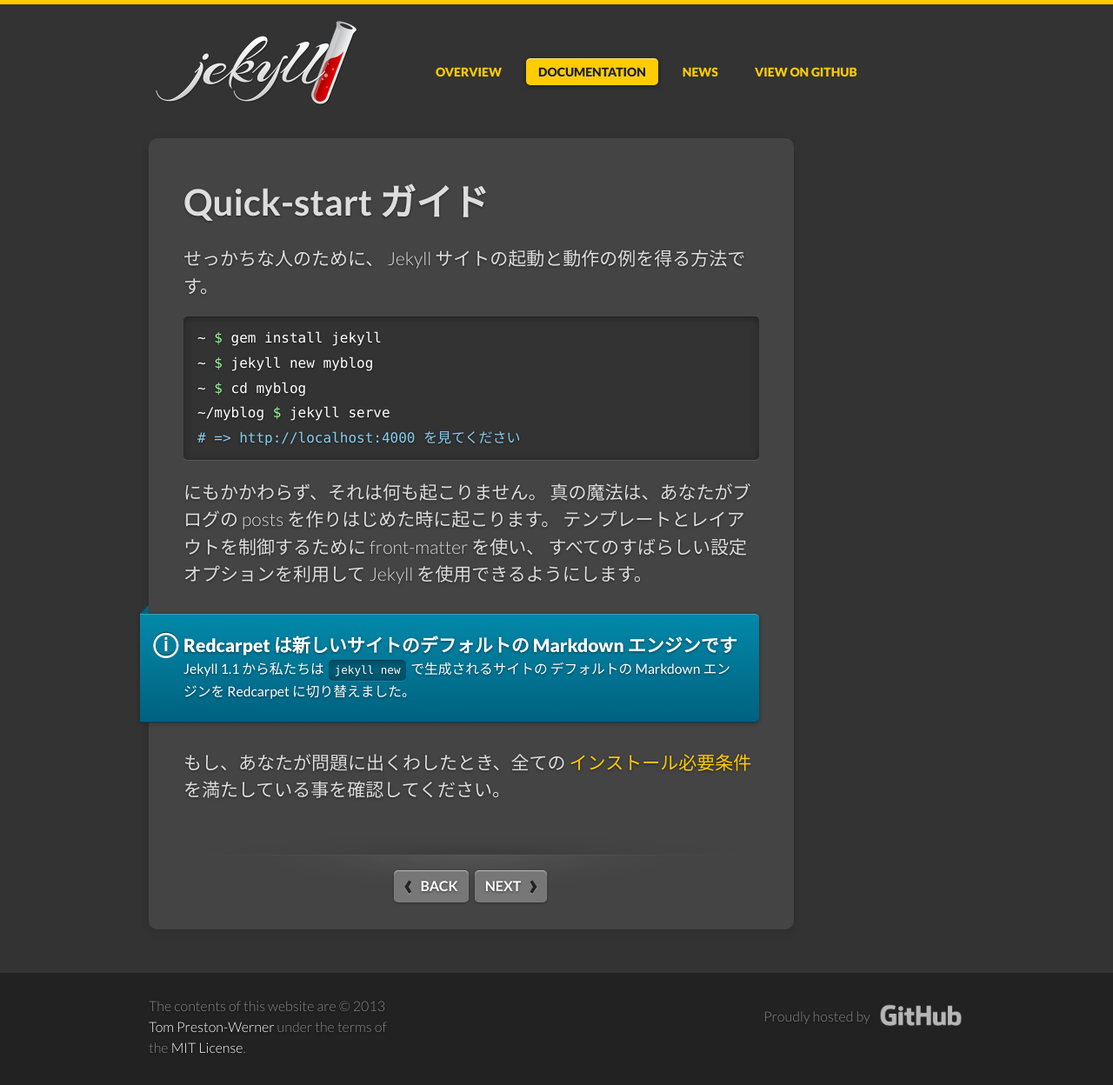
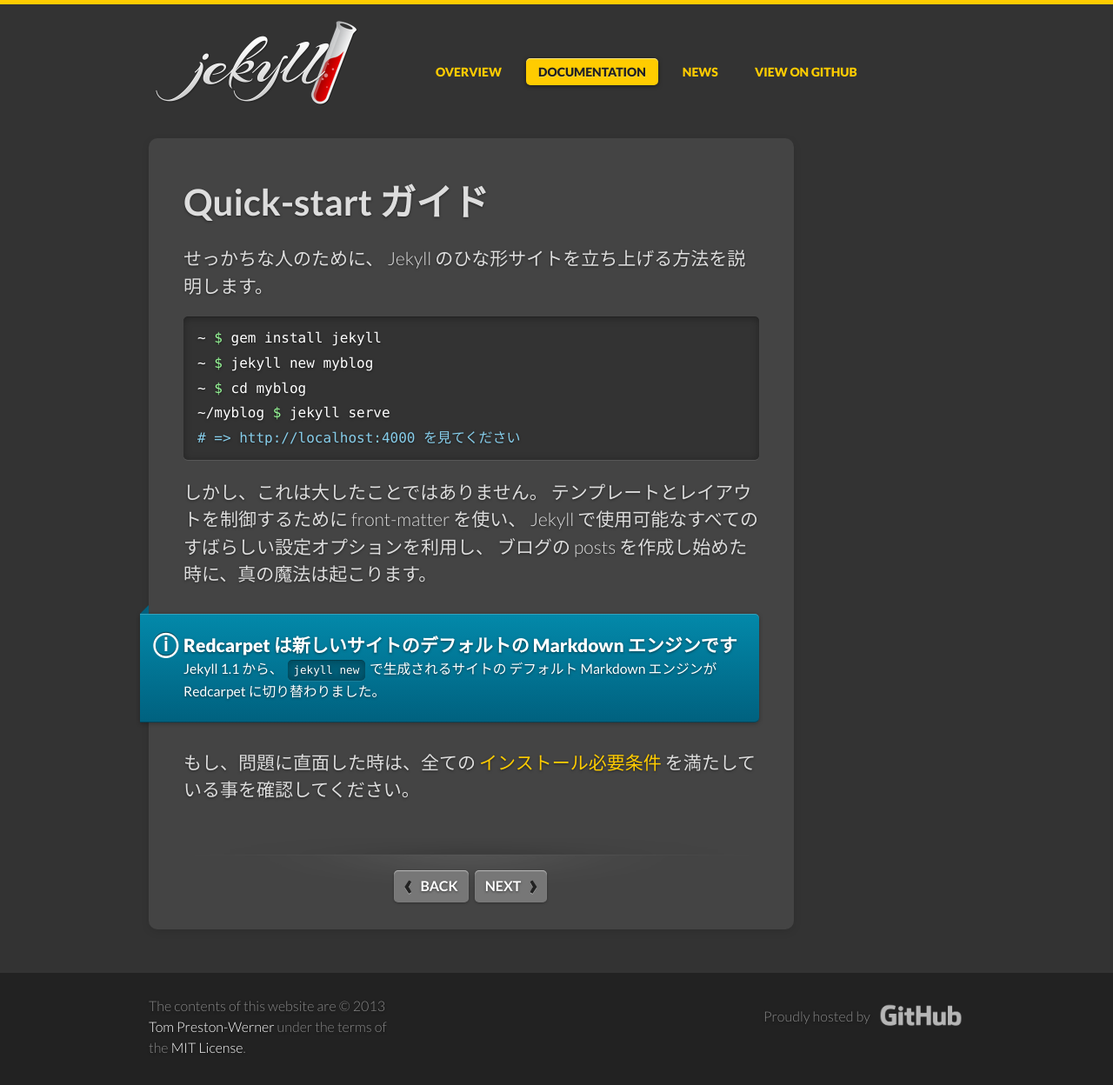
Before and after one commit to jekyllrb-ja/jekyllrb-ja.github.io, a Jekyll site: the page built from docs/quickstart.md, in a window 1280 px wide. Shown: the whole page at 87% size. Built offline with Jekyll 4.4.1, drawn with Linux system fonts in a browser that asks for light colours; nearby versions of some CDN libraries; some web fonts are replaced; comment, search, counter and statistics services are not loaded.

Commit message:
review quickstart

```diff
--- a/docs/quickstart.md
+++ b/docs/quickstart.md
@@ -16,7 +16,7 @@
 ---
 -->
 
-せっかちな人のために、 Jekyll サイトの起動と動作の例を得る方法です。
+せっかちな人のために、 Jekyll のひな形サイトを立ち上げる方法を説明します。
 
 <!--original
 For the impatient, here's how to get a boilerplate Jekyll site up and running.
@@ -40,10 +40,10 @@
 {% endhighlight %}
 -->
 
-にもかかわらず、それは何も起こりません。
-真の魔法は、あなたがブログの posts を作りはじめた時に起こります。
+しかし、これは大したことではありません。
 テンプレートとレイアウトを制御するために front-matter を使い、
-すべてのすばらしい設定オプションを利用して Jekyll を使用できるようにします。
+Jekyll で使用可能なすべてのすばらしい設定オプションを利用し、
+ブログの posts を作成し始めた時に、真の魔法は起こります。
 
 <!--original
 That's nothing, though. The real magic happens when you start creating blog
@@ -53,8 +53,8 @@
 
 <div class="note info">
   <h5>Redcarpet は新しいサイトのデフォルトの Markdown エンジンです</h5>
-  <p>Jekyll 1.1 から私たちは <code>jekyll new</code> で生成されるサイトの
-     デフォルトの Markdown エンジンを Redcarpet に切り替えました。</p>
+  <p>Jekyll 1.1 から、 <code>jekyll new</code> で生成されるサイトの
+     デフォルト Markdown エンジンが Redcarpet に切り替わりました。</p>
 </div>
 
 <!--original
@@ -65,7 +65,7 @@
 </div>
 -->
 
-もし、あなたが問題に出くわしたとき、全ての [インストール必要条件][Installation]
+もし、問題に直面した時は、全ての [インストール必要条件][Installation]
 を満たしている事を確認してください。
 
 <!--original
```
